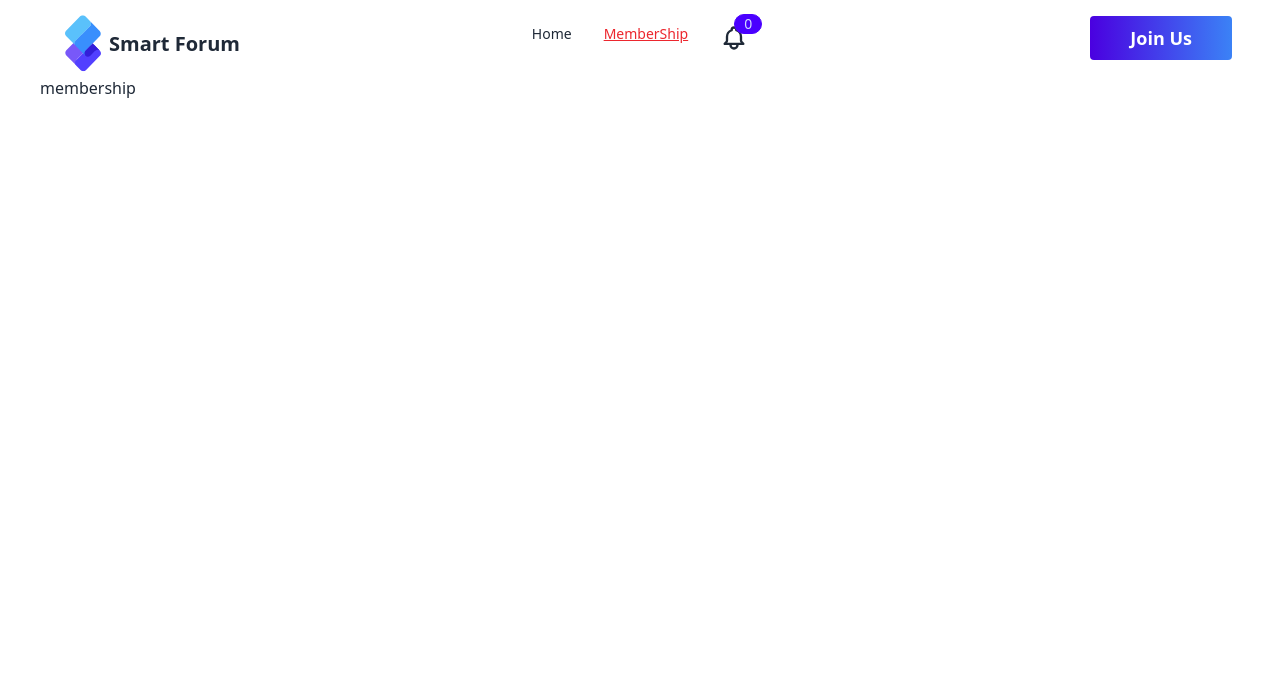
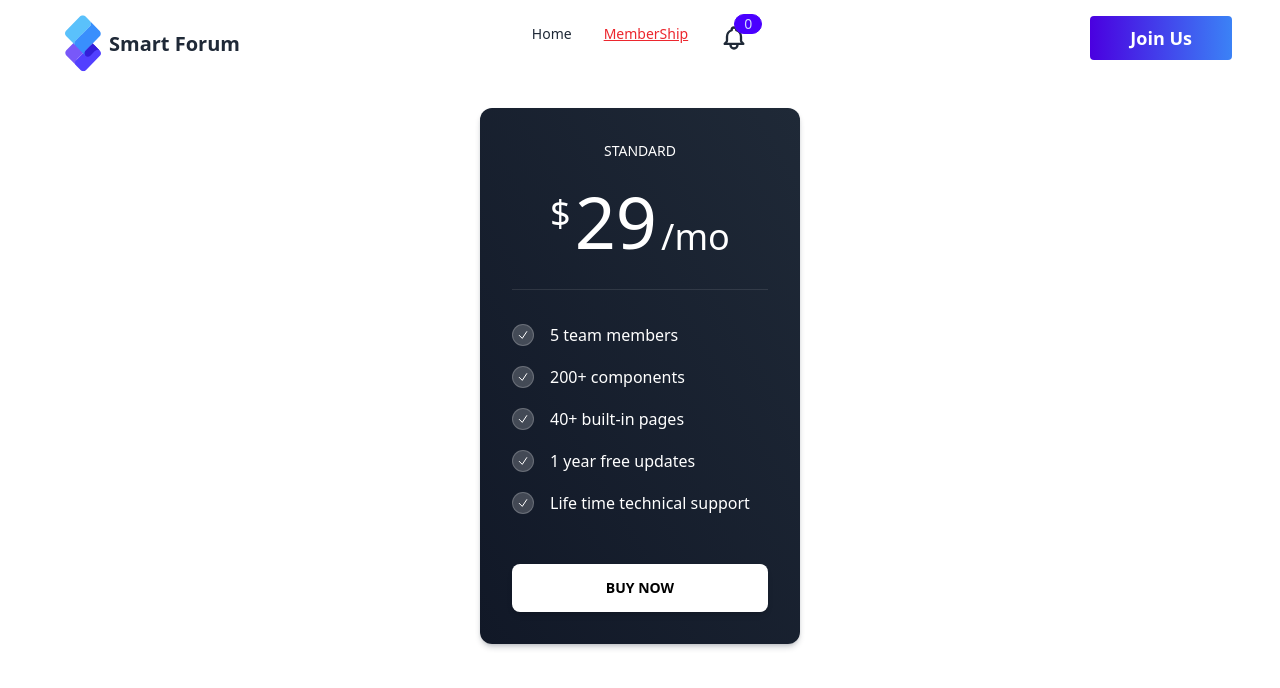
Before and after one commit to alif0013/online-forum-client, a React (Vite) app: page /membership in a window 1280 px wide. Shown: the top 688 px of the page. Built offline with nearby package versions, Linux system fonts and the light colour scheme; no server answers.

Commit message:
added membership page design

```diff
--- a/src/Pages/Membership/Membership.jsx
+++ b/src/Pages/Membership/Membership.jsx
@@ -8,7 +8,78 @@ const Membership = () => {
                 <title>Forum | Membership</title>
             </Helmet>
 
-            <h1>membership</h1>
+            <div>
+
+                <div
+                    className="relative flex mx-auto mt-8 flex-col bg-clip-border rounded-xl bg-gradient-to-tr from-gray-900 to-gray-800 text-white shadow-gray-900/20 shadow-md w-full max-w-[20rem] p-8">
+                    <div
+                        className="relative pb-8 m-0 mb-8 overflow-hidden text-center text-gray-700 bg-transparent border-b rounded-none shadow-none bg-clip-border border-white/10">
+                        <p className="block font-sans text-sm antialiased font-normal leading-normal text-white uppercase">
+                            standard
+                        </p>
+                        <h1 className="flex justify-center gap-1 mt-6 font-sans antialiased font-normal tracking-normal text-white text-7xl">
+                            <span className="mt-2 text-4xl">$</span>29
+                            <span className="self-end text-4xl">/mo</span>
+                        </h1>
+                    </div>
+                    <div className="p-0">
+                        <ul className="flex flex-col gap-4">
+                            <li className="flex items-center gap-4">
+                                <span className="p-1 border rounded-full border-white/20 bg-white/20"><svg xmlns="http://www.w3.org/2000/svg"
+                                    fill="none" viewBox="0 0 24 24" stroke-width="2" stroke="currentColor" className="w-3 h-3">
+                                    <path stroke-linecap="round" stroke-linejoin="round" d="M4.5 12.75l6 6 9-13.5"></path>
+                                </svg></span>
+                                <p className="block font-sans text-base antialiased font-normal leading-relaxed text-inherit">
+                                    5 team members
+                                </p>
+                            </li>
+                            <li className="flex items-center gap-4">
+                                <span className="p-1 border rounded-full border-white/20 bg-white/20"><svg xmlns="http://www.w3.org/2000/svg"
+                                    fill="none" viewBox="0 0 24 24" stroke-width="2" stroke="currentColor" className="w-3 h-3">
+                                    <path stroke-linecap="round" stroke-linejoin="round" d="M4.5 12.75l6 6 9-13.5"></path>
+                                </svg></span>
+                                <p className="block font-sans text-base antialiased font-normal leading-relaxed text-inherit">
+                                    200+ components
+                                </p>
+                            </li>
+                            <li className="flex items-center gap-4">
+                                <span className="p-1 border rounded-full border-white/20 bg-white/20"><svg xmlns="http://www.w3.org/2000/svg"
+                                    fill="none" viewBox="0 0 24 24" stroke-width="2" stroke="currentColor" className="w-3 h-3">
+                                    <path stroke-linecap="round" stroke-linejoin="round" d="M4.5 12.75l6 6 9-13.5"></path>
+                                </svg></span>
+                                <p className="block font-sans text-base antialiased font-normal leading-relaxed text-inherit">
+                                    40+ built-in pages
+                                </p>
+                            </li>
+                            <li className="flex items-center gap-4">
+                                <span className="p-1 border rounded-full border-white/20 bg-white/20"><svg xmlns="http://www.w3.org/2000/svg"
+                                    fill="none" viewBox="0 0 24 24" stroke-width="2" stroke="currentColor" className="w-3 h-3">
+                                    <path stroke-linecap="round" stroke-linejoin="round" d="M4.5 12.75l6 6 9-13.5"></path>
+                                </svg></span>
+                                <p className="block font-sans text-base antialiased font-normal leading-relaxed text-inherit">
+                                    1 year free updates
+                                </p>
+                            </li>
+                            <li className="flex items-center gap-4">
+                                <span className="p-1 border rounded-full border-white/20 bg-white/20"><svg xmlns="http://www.w3.org/2000/svg"
+                                    fill="none" viewBox="0 0 24 24" stroke-width="2" stroke="currentColor" className="w-3 h-3">
+                                    <path stroke-linecap="round" stroke-linejoin="round" d="M4.5 12.75l6 6 9-13.5"></path>
+                                </svg></span>
+                                <p className="block font-sans text-base antialiased font-normal leading-relaxed text-inherit">
+                                    Life time technical support
+                                </p>
+                            </li>
+                        </ul>
+                    </div>
+                    <div className="p-0 mt-12">
+                        <button
+                            className="align-middle select-none font-sans font-bold text-center uppercase transition-all disabled:opacity-50 disabled:shadow-none disabled:pointer-events-none text-sm py-3.5 px-7 rounded-lg bg-white text-blue-gray-900 shadow-md shadow-blue-gray-500/10 hover:shadow-lg hover:shadow-blue-gray-500/20 focus:opacity-[0.85] focus:shadow-none active:opacity-[0.85] active:shadow-none block w-full hover:scale-[1.02] focus:scale-[1.02] active:scale-100"
+                            type="button">
+                            <h2 className='text-black'>Buy Now</h2>
+                        </button>
+                    </div>
+                </div>
+            </div>
         </div>
     );
 };
--- /dev/null
+++ b/src/Pages/UserDashboard/MyPost/CommentDetails.jsx
@@ -0,0 +1,11 @@
+import React from 'react';
+
+const CommentDetails = () => {
+    return (
+        <div>
+            g2
+        </div>
+    );
+};
+
+export default CommentDetails;
--- a/src/Pages/UserDashboard/MyPost/MyPost.jsx
+++ b/src/Pages/UserDashboard/MyPost/MyPost.jsx
@@ -5,6 +5,8 @@ import { FaRegCommentAlt } from 'react-icons/fa';
 import { MdOutlineDelete } from "react-icons/md";
 import Swal from 'sweetalert2';
 import useAxiosSecure from '../../../hooks/useAxiosSecure';
+import { Link } from 'react-router-dom';
+import { useQuery } from '@tanstack/react-query';
 
 
 const MyPost = () => {
@@ -12,6 +14,8 @@ const MyPost = () => {
     const [myPost, refetch] = useMyPost()
 
     const axiosSecure = useAxiosSecure();
+
+
 
 
     const handleDelete = id => {
@@ -77,7 +81,7 @@ const MyPost = () => {
 
                                         <td>{post.title}</td>
                                         <td>{post.upvote}</td>
-                                        <td> <div className="btn"><FaRegCommentAlt></FaRegCommentAlt></div> </td>
+                                        <td> <Link className="btn"><FaRegCommentAlt></FaRegCommentAlt></Link> </td>
                                         <td> <button onClick={() => handleDelete(post._id)} className="btn text-xl text-red-600"><MdOutlineDelete></MdOutlineDelete></button> </td>
 
                                     </tr>
--- a/src/Pages/postDetails/PostDetails.jsx
+++ b/src/Pages/postDetails/PostDetails.jsx
@@ -31,7 +31,8 @@ const PostDetails = () => {
         const comment = form.comment.value;
         const userName = user?.displayName;
         const commenterImg = user?.photoURL;
-        const newComment = { comment, title, commenterImg, userName };
+        const comenterEmail = user?.email;
+        const newComment = { comment, title, comenterEmail, commenterImg, userName };
         // console.log(newComment);
 
         axiosSecure.post('/comments', newComment)
@@ -41,7 +42,7 @@ const PostDetails = () => {
                     // toast.success('Posted Successfully!')
 
                     //refetch post to update the data
-                    // refetch();
+                    refetch();
                 }
             })
 
```
Also changed, not shown: src/Routes/Routes.jsx (+11 -2 lines).
